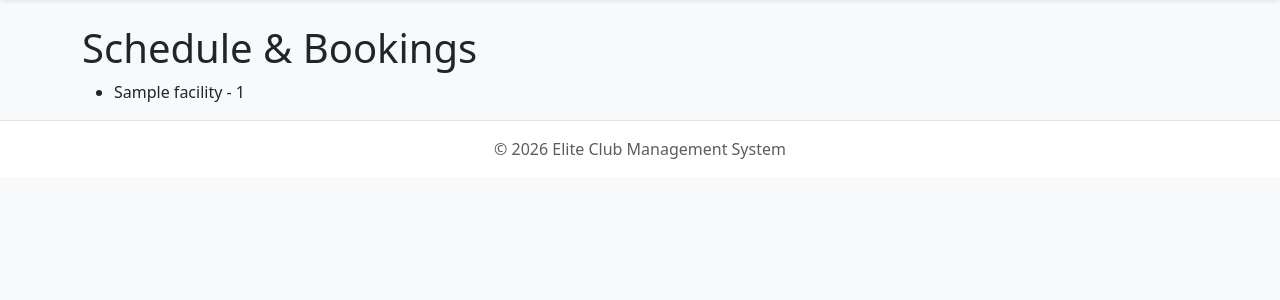
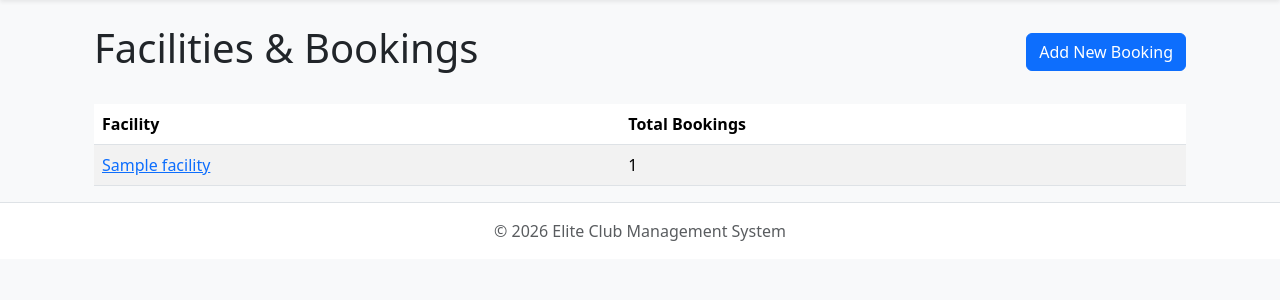
Before and after one commit to zndr3/sports_club, a Django app: page /booking_list/ in a window 1280 px wide. Shown: the part 56-356 px from the top of the page. Run offline with Django 5.2, Linux system fonts and the light colour scheme; tables that the repository leaves empty hold one stand-in row (values such as "Sample post"); some libraries are stand-ins or nearby versions.

Commit message:
ADD: CRUD for bookings - VIBE CODED ONLY

```diff
--- a/management/models.py
+++ b/management/models.py
@@ -1,6 +1,3 @@
-from django.db import models
-
-# Create your models here.
 from django.db import models
 
 class Member(models.Model):
@@ -29,7 +26,11 @@ class Facility(models.Model):
         return self.name
 
 class Booking(models.Model):
-    facid = models.ForeignKey(Facility, on_delete=models.CASCADE)
-    memid = models.ForeignKey(Member, on_delete=models.CASCADE)
+    id = models.AutoField(primary_key=True)
+    facid = models.ForeignKey(Facility, on_delete=models.CASCADE, related_name='booking')
+    memid = models.ForeignKey(Member, on_delete=models.CASCADE, related_name='booking')
     starttime = models.DateTimeField()
     slots = models.IntegerField()
+
+    def __str__(self):
+        return f"{self.memid} - {self.facid} at {self.starttime}"
--- a/management/templates/booking_list.html
+++ b/management/templates/booking_list.html
@@ -1,13 +1,33 @@
 {% extends 'base.html' %}
 
+{% block title %}Bookings | Sports Club{% endblock %}
 
 {% block content %}
-  <div>
-    <h1>Schedule & Bookings</h1>
-    <ul>
-      {% for booking in bookings %}
-        <li>{{ booking.facid__name }} - {{ booking.count_facid }}</li>
+<div class="container mt-4">
+  <div class="d-flex flex-row justify-content-between align-items-center mb-4">
+    <h1>Facilities & Bookings</h1>
+    <a href="{% url 'booking_create' %}" class="btn btn-primary">Add New Booking</a>
+  </div>
+
+  <table class="table table-striped">
+    <thead>
+      <tr>
+        <th scope="col">Facility</th>
+        <th scope="col">Total Bookings</th>
+      </tr>
+    </thead>
+    <tbody>
+      {% for f in facilities %}
+      <tr>
+        <td>
+          <a href="{% url 'booking_by_facility' f.pk %}">
+            {{ f.name }}
+          </a>
+        </td>
+        <td>{{ f.total }}</td>
+      </tr>
       {% endfor %}
-    </ul>
-  </div>
+    </tbody>
+  </table>
+</div>
 {% endblock %}
--- a/management/urls.py
+++ b/management/urls.py
@@ -5,16 +5,23 @@ urlpatterns = [
     path('', views.main, name='main'),
 
     path('booking_list/', views.booking_list, name='booking_list'),
+    path('booking_list/facility/<int:facid>/', views.booking_by_facility, name='booking_by_facility'),
+    path('booking_list/create/', views.booking_create, name='booking_create'),
+    path('booking_list/update/<int:pk>/', views.booking_update, name='booking_update'),
+    path('booking_list/delete/<int:pk>/', views.booking_delete, name='booking_delete'),
 
-    path('member_list/', views.member_list, name='member_list'),
-    path('member_list/add/', views.member_create, name='member_create'),
-    path('member_list/edit/<int:pk>/', views.member_update, name='member_update'),
-    path('member_list/delete/<int:pk>/', views.member_delete, name='member_delete'),
 
-    path('facility_list/', views.facility_list, name='facility_list'),
+    path('members/', views.member_list, name='member_list'),
+    path('members/add/', views.member_create, name='member_create'),
+    path('members/edit/<int:pk>/', views.member_update, name='member_update'),
+    path('members/delete/<int:pk>/', views.member_delete, name='member_delete'),
+
+    path('facilities/', views.facility_list, name='facility_list'),
     path('facilities/add/', views.facility_create, name='facility_create'),
     path('facilities/edit/<int:pk>/', views.facility_update, name='facility_update'),
     path('facilities/delete/<int:pk>/', views.facility_delete, name='facility_delete'),
 
 
+
+
 ]
--- a/management/views.py
+++ b/management/views.py
@@ -1,10 +1,9 @@
-from multiprocessing import context
 from django.db.models import Count
 from django.template import loader
 from .models import Member, Facility, Booking
 from django.shortcuts import render, redirect, get_object_or_404
 
-from .forms import MemberForm, FacilityForm
+from .forms import MemberForm, FacilityForm, BookingForm
 
 def member_list(request):
     members = Member.objects.all() # No need for .values() if using dots in templates
@@ -64,9 +63,61 @@ def facility_delete(request, pk):
         return redirect('facility_list')
     return render(request, 'facility_confirm_delete.html', {'facility': facility})
 
+# def booking_list(request):
+#   bookings = Booking.objects.values('facid__name').annotate(count_facid=Count('facid')).order_by('facid__name')
+#   return render(request, 'booking_list.html', {'bookings': bookings})
+
+
+def booking_by_facility(request, facid):
+    bookings = (
+        Booking.objects
+        .filter(facid_id=facid)
+        .select_related('facid', 'memid')
+        .order_by('starttime')
+    )
+
+    return render(request, 'booking_by_facility.html', {
+        'bookings': bookings,
+        'facility_id': facid
+    })
+
 def booking_list(request):
-  bookings = Booking.objects.values('facid__name').annotate(count_facid=Count('facid')).order_by('facid__name')
-  return render(request, 'booking_list.html', {'bookings': bookings})
+    # Get all facilities with their booking counts using proper related objects
+    facilities = Facility.objects.annotate(
+        total=Count('booking')
+    ).order_by('name')
+
+    return render(request, 'booking_list.html', {'facilities': facilities})
+
+def booking_create(request):
+    form = BookingForm(request.POST or None)
+
+    if request.method == "POST" and form.is_valid():
+        form.save()
+        return redirect('booking_list')
+
+    return render(request, 'booking_form.html', {'form': form})
+
+def booking_update(request, pk):
+    booking = get_object_or_404(Booking, pk=pk)
+
+    form = BookingForm(request.POST or None, instance=booking)
+
+    if request.method == "POST" and form.is_valid():
+        form.save()
+        return redirect('booking_by_facility', facid=booking.facid_id)
+
+    return render(request, 'booking_form.html', {'form': form, 'edit_mode': True})
+
+def booking_delete(request, pk):
+    booking = get_object_or_404(Booking, pk=pk)
+    facid = booking.facid_id
+
+    if request.method == "POST":
+        booking.delete()
+        return redirect('booking_by_facility', facid=facid)
+
+    return render(request, 'booking_confirm_delete.html', {'booking': booking})
 
 def main(request):
     # Context dictionary to pass data to the HTML
```
Also changed, not shown: management/forms.py (+19 -1 lines), management/templates/booking_by_facility.html (added, +38 -0 lines), management/templates/booking_confirm_delete.html (added, +20 -0 lines), management/templates/booking_form.html (added, +36 -0 lines).
